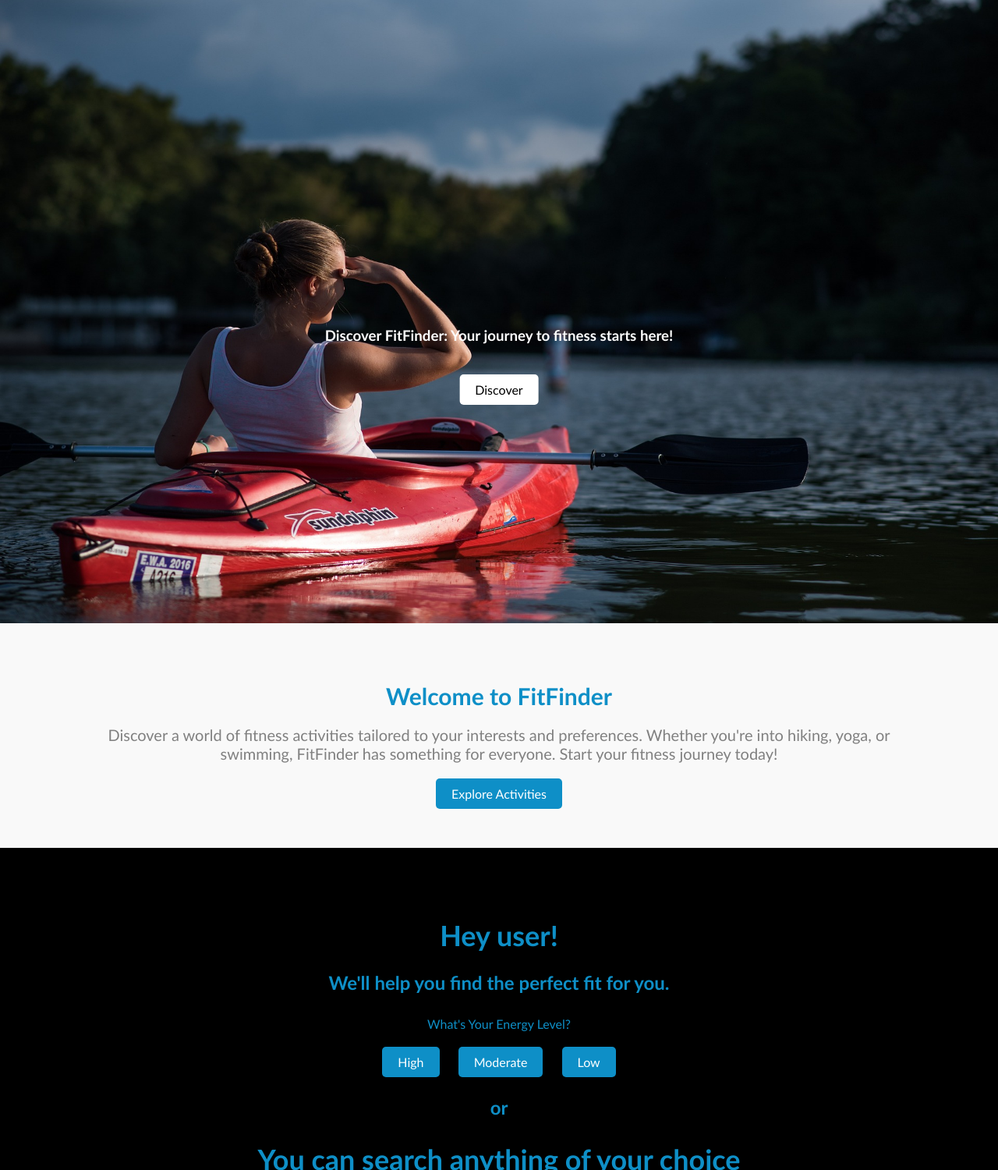
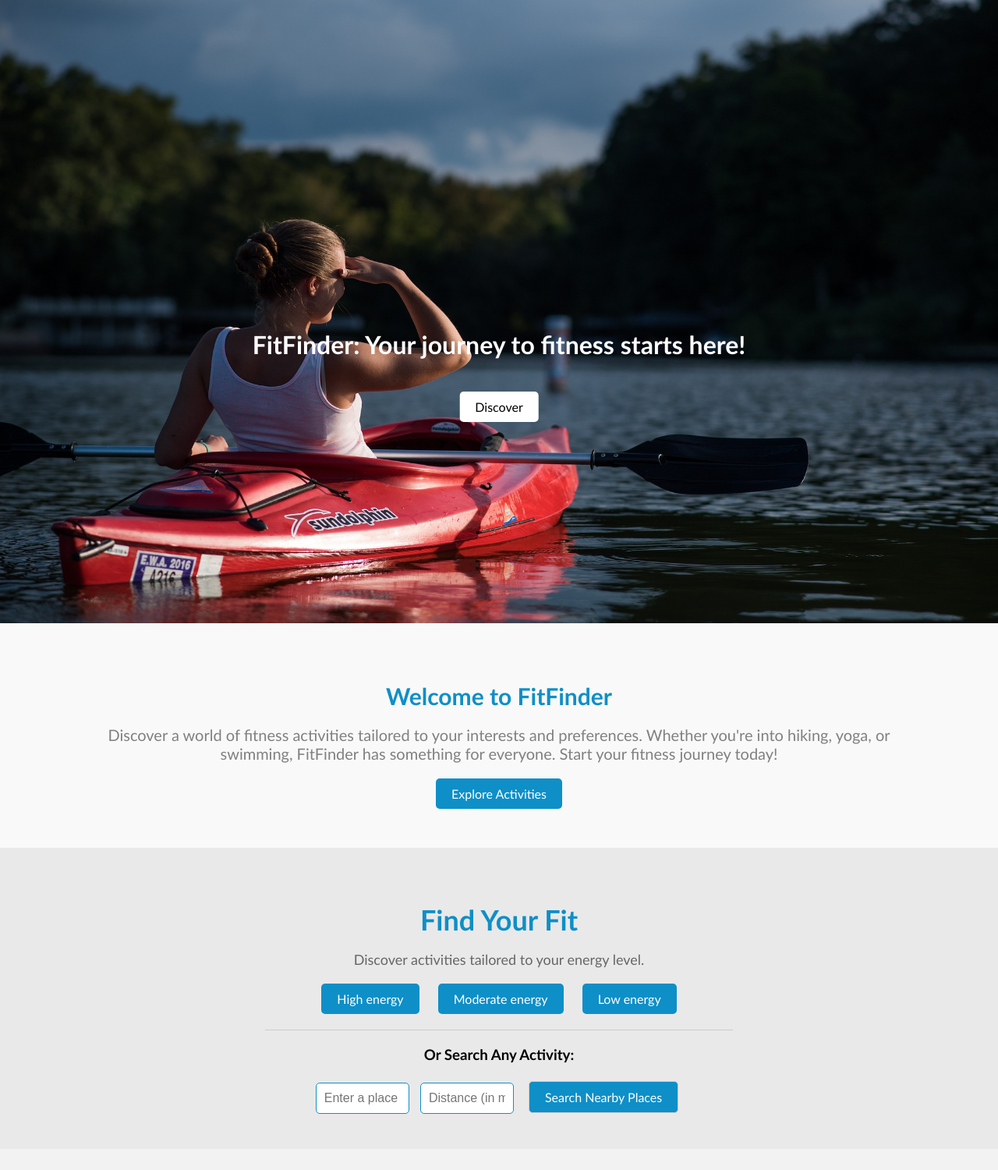
Before and after one commit to shyam10121998/DGL409, a PHP site: page /services.php in a window 1280 px wide. Shown: the part 99-1599 px from the top of the page at 78% size. Run offline with PHP 8.4, Linux system fonts and the light colour scheme; some libraries are stand-ins or nearby versions.

Commit message:
Update styling for energy level section

```diff
--- a/kayaking.php
+++ b/kayaking.php
@@ -150,13 +150,17 @@ require_once './db_connection.php';
 
     detailsContainer.innerHTML = `
     <div class="activity-container">
+    <div class="activity-details">
       <p><strong>Name:</strong> ${place.name}</p>
       <p><strong>Address:</strong> ${place.formatted_address}</p>
       <p><strong>Rating:</strong> ${place.rating ? place.rating : 'N/A'}</p>
       <p><strong>Open Now:</strong> ${openingHours}</p>
       <p><strong>Rates:</strong> ${place.rates ? place.rates : 'N/A'}</p>
       <p><strong>Opening Hours:</strong><br> ${openingHours}</p>
-      <img src="${photoUrl}" alt="Place Photo" style="max-width: 500px; height: 400px;">
+      </div>
+      <div class="activity-image">
+        <img src="${photoUrl}" alt="Place Photo">
+    </div>
 
       </div>`;
 
--- a/services.php
+++ b/services.php
@@ -33,7 +33,7 @@
           <div class="slide">
               <img src="images/woman-1867074_1920.jpg" alt="Image 1">
               <div class="slide-content">
-                  <h3>Discover FitFinder: Your journey to fitness starts here!</h3>
+                  <h1>FitFinder: Your journey to fitness starts here!</h1>
                   <a href="#fitfinder-section" class="slider-button">Discover</a>
               </div>
           </div>
@@ -52,14 +52,16 @@
 
  <!-- Energy Level Content -->
  <div class="energy-level" id="activities-section">
-    <h2>Hey user!  <h3>We'll help you find the perfect fit for you.</h3> <br> What's Your Energy Level?</h2>
+ <div class="energy-level-content">
+    <h2>Find Your Fit</h2>
+    <p>Discover activities tailored to your energy level.</p>
     <div class="level-options">
-      <a href="high.html" class="level high">High</a>
-      <a href="moderate.html" class="level moderate">Moderate</a>
-      <a href="low.html" class="level low">Low</a>
+      <a href="high.html" class="level high">High energy</a>
+      <a href="moderate.html" class="level moderate">Moderate energy</a>
+      <a href="low.html" class="level low">Low energy</a>
     </div>
-    <h3>or</h3>
-    <h2>You can search anything of your choice</h2>
+    <div class="separator"></div>
+    <h3>Or Search Any Activity:</h3>
     <div class="search-container">
       <input type="text" id="place" placeholder="Enter a place or activity">
       <input type="text" id="distance" placeholder="Distance (in meters)">
@@ -67,6 +69,7 @@
   </div>
 
   </div>
+ </div>
 
   <div class="map-container">
     <div id="map" style="height: 400px; width: 50%;"></div>
--- a/style.css
+++ b/style.css
@@ -308,29 +308,29 @@ input[type="submit"]:hover {
 
 .energy-level {
     text-align: center;
-    position: relative;
-    bottom: 0;
-    left: 50%;
-    transform: translateX(-50%);
-    background-color: black;
-    color: #0E8FC7;
-    padding: 60px 0;
-  }
+    padding: 40px 20px;
+    background-color: rgb(234, 233, 233);
+}
 
-  .energy-level h2 {
+.energy-level-content {
+    max-width: 600px;
+    margin: 0 auto;
+}
+
+.energy-level h2 {
+    font-size: 36px;
+    margin-bottom: 10px;
     font-family: 'Gill Sans', 'Gill Sans MT', Calibri, 'Trebuchet MS', sans-serif;
-    font-size: 36px;
+}
+
+.energy-level p {
+    font-size: 18px;
+    color: #666;
     margin-bottom: 20px;
-  }
-
-  .energy-level h3 {
-    font-family: 'Gill Sans', 'Gill Sans MT', Calibri, 'Trebuchet MS', sans-serif;
-    font-size: 24px;
-    margin-bottom: 10px;
-  }
+}
 
   .level-options {
-    margin-top: 20px;
+    margin-bottom: 20px;
   }
 
   .level {
@@ -344,9 +344,15 @@ input[type="submit"]:hover {
     transition: background-color 0.3s, color 0.3s;
   }
 
+  .separator {
+    border-bottom: 1px solid #ccc;
+    margin: 20px 0;
+}
+
   .level:hover {
-    background-color: white;
-    color: black;
+    background-color: black;
+    color: white;
+    transition: 0.8s ease;
   }
 /* activity container*/
 
@@ -426,7 +432,6 @@ input[type="submit"]:hover {
   }
 
   .search-container {
-    text-align: center;
     margin-top: 20px;
 }
 
@@ -452,8 +457,9 @@ input[type="submit"]:hover {
 }
 
 .search-container button:hover{
-    background-color: white;
-    color: black;
+    background-color: black;
+    color: white;
+    transition: 0.8s ease;
 }
 
 /* Map container styling */
```
